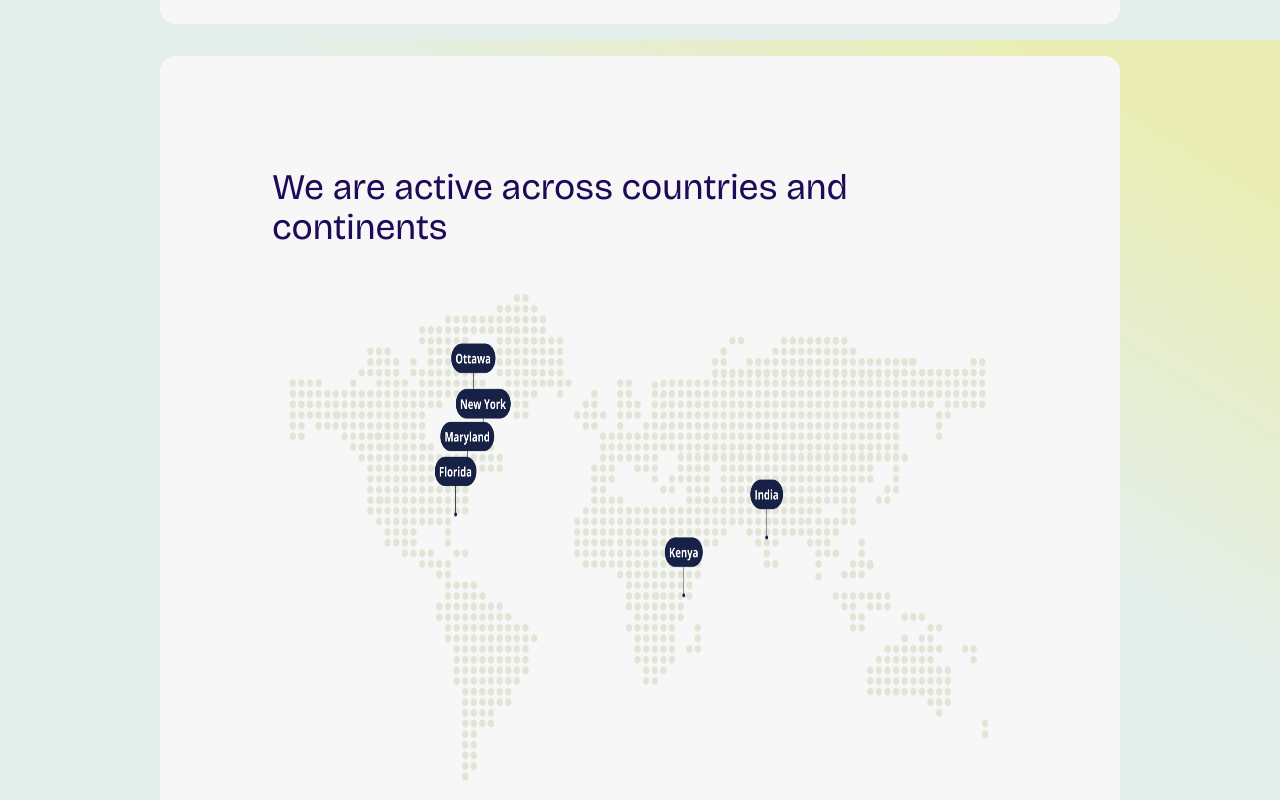
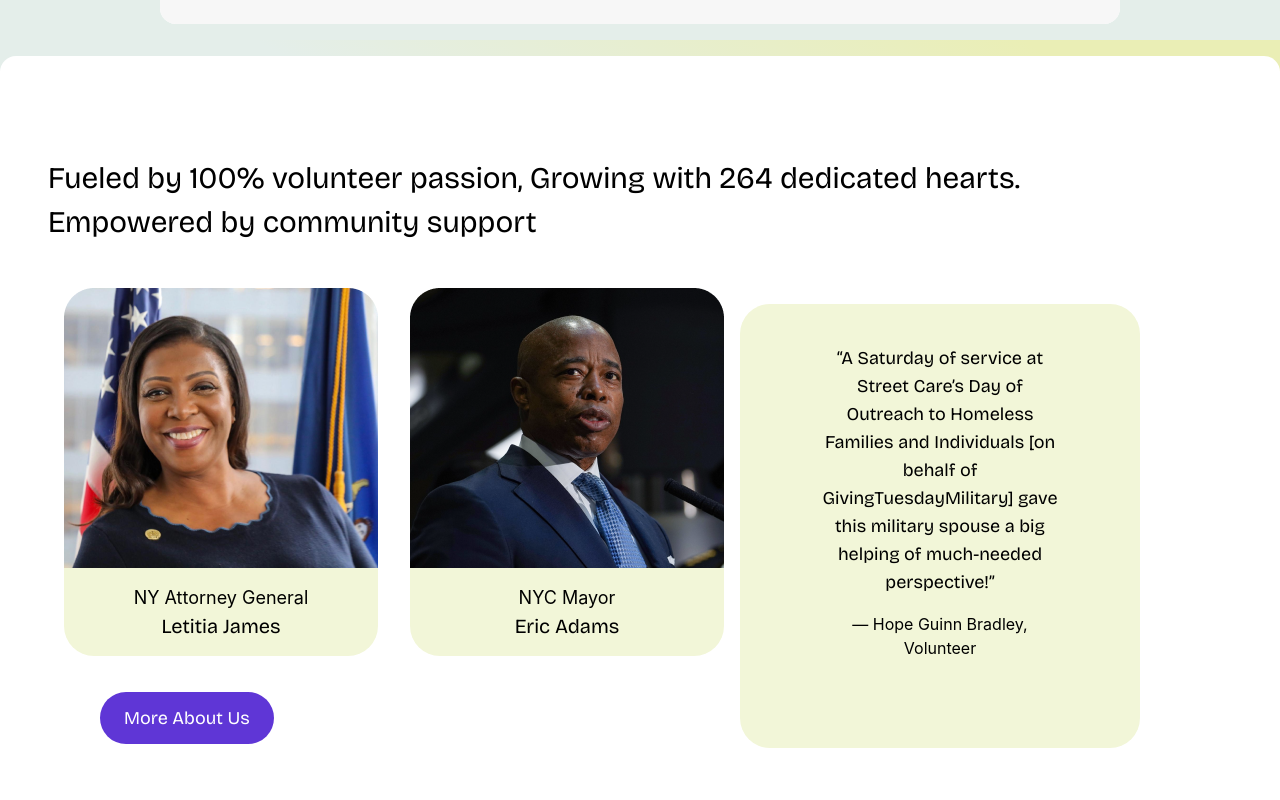
Before and after one commit to developerBME/street_care_webapp, a React (Create React App) app: page / in a window 1280 px wide. Shown: the part 3960-4760 px from the top of the page. Built offline with nearby package versions, Linux system fonts and the light colour scheme.

Commit message:
small css update

```diff
--- a/src/component/Home.js
+++ b/src/component/Home.js
@@ -59,7 +59,86 @@ function Home() {
         </div>
 
         {/* Meet */}
+        <div className="container mt-8 rounded-2xl bg-white w-full h-[819px] pt-20 text-black relative">
+          <div className="flex justify-start items-start h-full px-12 py-6 space-x-2">
+            <div className="text-left">
+              <p className="font-bricolage text-3xl font-normal mb-2 text-on-surface">
+                Fueled by 100% volunteer passion, Growing with 264 dedicated
+                hearts.
+              </p>
+              <p className="font-bricolage text-3xl font-normal mb-8 text-on-surface">
+                Empowered by community support
+              </p>
+              <div className="flex justify-between items-start">
+                {/* Container for Image 1 and Content Box */}
+                <div className="flex flex-col items-center">
+                  <div style={{ padding: "16px" }}>
+                    <img src={pic1} alt="Pic 1" />
 
+                    <div className="p-4 bg-[#F2F6D8] rounded-b-[30px] text-center">
+                      <p className="text-lg font-open-sans">
+                        NY Attorney General
+                      </p>
+                      <p className="text-xl font-bricolage">Letitia James</p>
+                    </div>
+
+                    <div style={{ padding: "36px" }}>
+                      <button
+                        style={{
+                          display: "flex",
+                          alignItems: "center",
+                          justifyContent: "center",
+                          padding: "12px 24px",
+                          background: "#5F36D6",
+                          border: "none",
+                          borderRadius: "30px",
+                          cursor: "pointer",
+                        }}
+                      >
+                        <span className="text-white font-bricolage text-lg">
+                          More About Us
+                        </span>
+                      </button>
+                    </div>
+                  </div>
+                </div>
+
+                {/* Container for Image 2 and Content Box */}
+                <div className="flex flex-col items-center">
+                  <div style={{ padding: "16px" }}>
+                    <img src={pic2} alt="Pic 2" />
+
+                    <div className="p-4 bg-[#F2F6D8] rounded-b-[30px] text-center">
+                      <p className="text-lg font-open-sans">NYC Mayor</p>
+                      <p className="text-xl font-bricolage">Eric Adams</p>
+                    </div>
+                  </div>
+                </div>
+
+                {/* New Quote Box */}
+                <div className="flex flex-col items-center mt-8">
+                  <div className="p-4 bg-[#F2F6D8] rounded-[30px] text-center max-w-[400px]">
+                    <div className="p-16 pt-6">
+                      {" "}
+                      {/* Added pt-4 */}
+                      <p className="text-lg font-bricolage mb-4">
+                        “A Saturday of service at Street Care’s Day of Outreach
+                        to Homeless Families and Individuals [on behalf of
+                        GivingTuesdayMilitary] gave this military spouse a big
+                        helping of much-needed perspective!”
+                      </p>
+                      <p className="mb-2 text-base font-lato">
+                        {" "}
+                        {/* Added space and author's name */}— Hope Guinn
+                        Bradley, Volunteer
+                      </p>
+                    </div>
+                  </div>
+                </div>
+              </div>
+            </div>
+          </div>
+        </div>
         {/* Aniket */}
 
         {/* <div className="  container mt-8 rounded-2xl bg-white w-full h-[750px] text-black">
```
